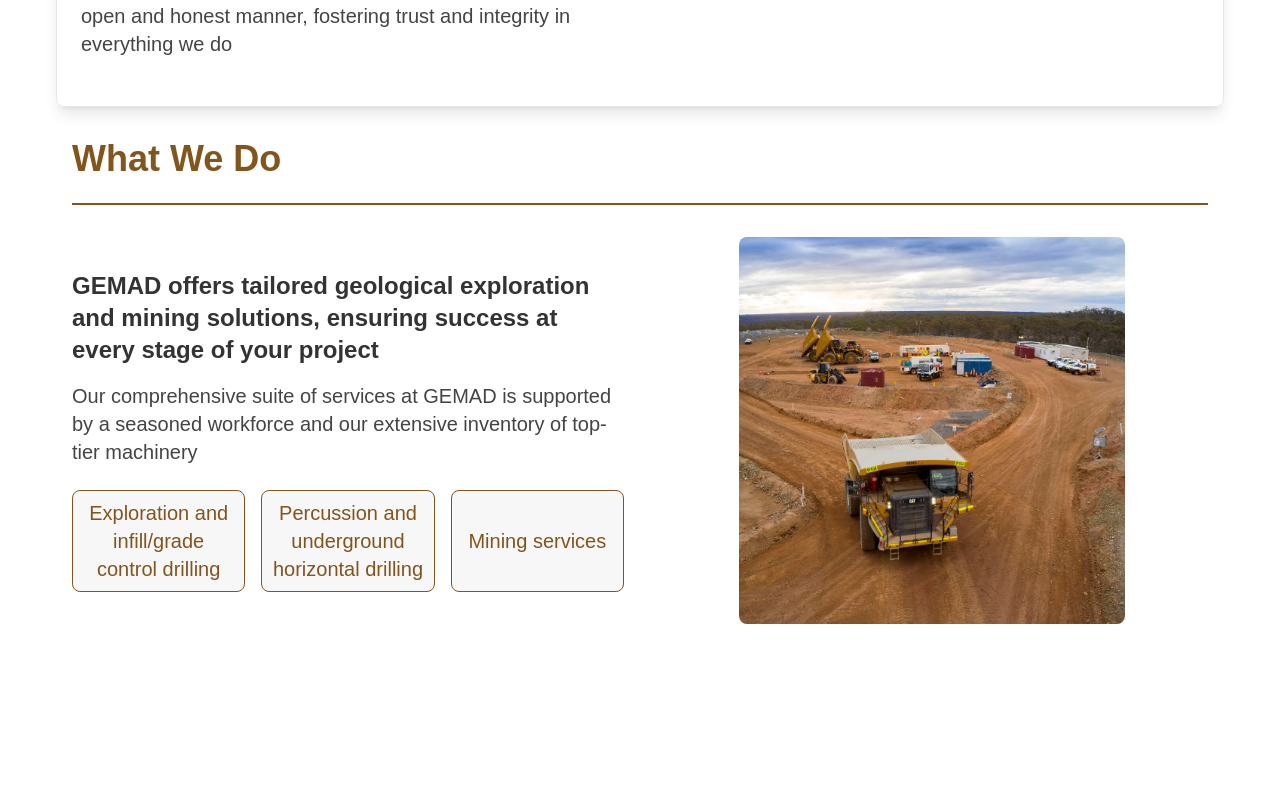
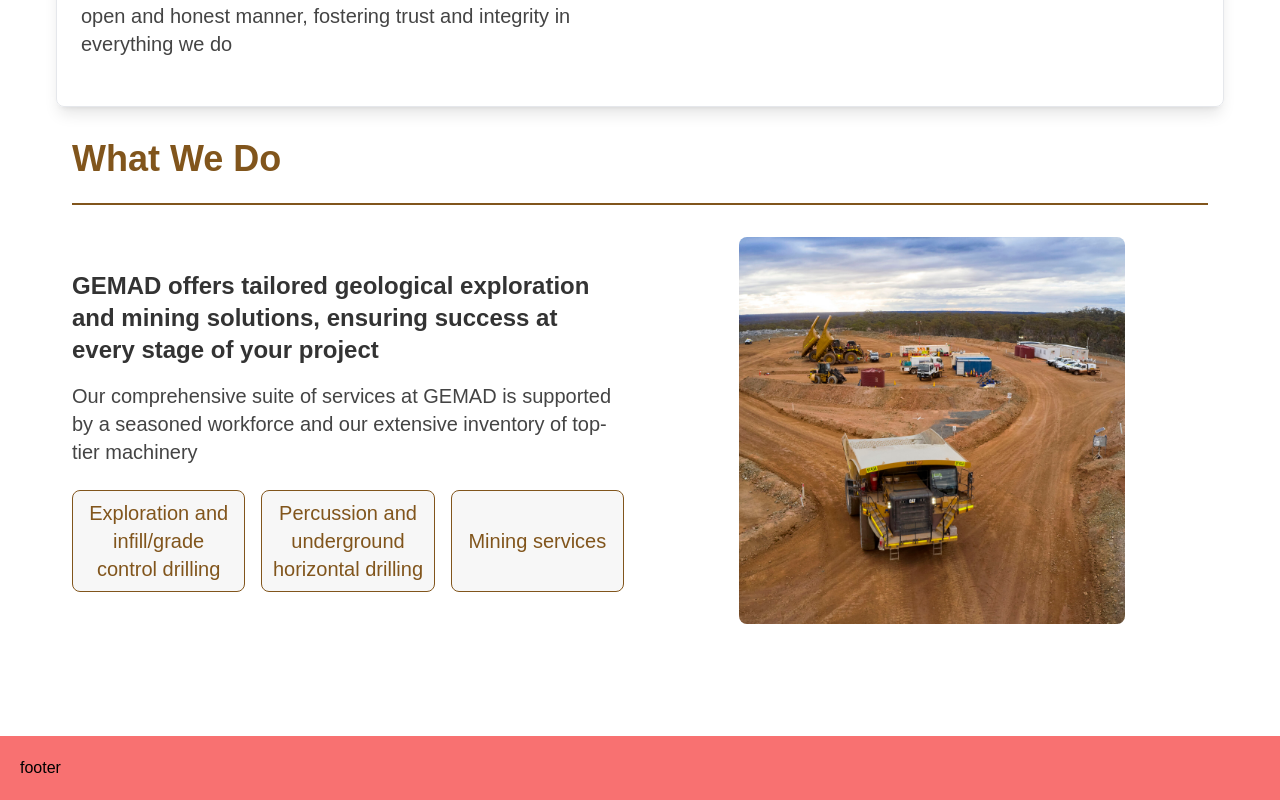
Before and after one commit to munashex/gemad, a React (Vite) app: page / in a window 1280 px wide. Shown: the part 1847-2647 px from the top of the page. Before the commit the page ends 2583 px from the top, so only its background shows below. Built offline with nearby package versions, Linux system fonts and the light colour scheme; what tailwindcss-animated would draw is missing.

Commit message:
fixing overview page

```diff
--- a/src/App.jsx
+++ b/src/App.jsx
@@ -1,26 +1,28 @@
-import {BrowserRouter, Routes, Route} from 'react-router-dom'
-import Navbar from '././components/Navbar/Navbar'
-import Home from '././Pages/Home/Home'
-import About from './Pages/About'
-import Services from './Pages/Services'
-import Clients from './Pages/Clients'
-import Contact from './Pages/Contact'
-
+import React from 'react';
+import { BrowserRouter, Routes, Route } from 'react-router-dom';
+import Navbar from './components/Navbar/Navbar';
+import Home from './Pages/Home/Home';
+import About from './Pages/About';
+import Services from './Pages/Services';
+import Clients from './Pages/Clients';
+import Contact from './Pages/Contact';
+import Footer from './components/Footer/Footer';
 
 const App = () => {
-
   return (
     <BrowserRouter>
-     <Navbar/>
-     <Routes>
-      <Route path="/" element={<Home/>}/>
-      <Route path="/about" element={<About/>}/>
-      <Route path="/services" element={<Services/>} />
-      <Route path="/clients" element={<Clients/>}/>
-      <Route path="/contact" element={<Contact/>}/>
-     </Routes>
+      <div>
+        <Navbar />
+        <Routes>
+          <Route path="/" element={<Home />} />
+          <Route path="/about" element={<About />} />
+          <Route path="/services" element={<Services />} />
+          <Route path="/clients" element={<Clients />} />
+          <Route path="/contact" element={<Contact />} />
+        </Routes>
+      </div>
     </BrowserRouter>
-  )
-}
+  );
+};
 
-export default App
+export default App;
--- a/src/Pages/Home/Home.jsx
+++ b/src/Pages/Home/Home.jsx
@@ -4,13 +4,14 @@ import { MdArrowForwardIos } from "react-icons/md";
 import 'slick-carousel/slick/slick.css';
 import 'slick-carousel/slick/slick-theme.css';
 
-import scroll from '../../assets/scroll.jpg';
+
 import scroll1 from '../../assets/scroll1.jpg';
 import scroll3 from '../../assets/scroll3.jpg';
 import whatwedo from '../../assets/whatwedo.png'
 import whoweare from '../../assets/whoweare.png'
 import inquiry from '../../assets/inquiry.png'
 import Overview from '../Overview';
+import Footer from '../../components/Footer/Footer';
 
 
 const Home = () => {
@@ -76,8 +77,8 @@ const Home = () => {
           </div>
         </div>
 
-        <div className="absolute top-[19rem] m-2 md:m-5 mx-4 md:mx-9 lg:mx-14">
-          <div className="grid grid-cols-1 md:grid-cols-3 gap-y-7 gap-x-7">
+        <div className="absolute top-[19rem]">
+          <div className="grid grid-cols-1 md:grid-cols-3 gap-y-7 gap-x-7 m-2 md:m-5 mx-4 md:mx-9 lg:mx-14">
             {getToKnowAboutGemad.map((item, index) => (
               <div key={index} className="animate-fade-right animate-delay-[2000ms] animate-duration-[1000ms] bg-[#05174e] shadow-lg p-5 space-y-4 rounded-lg">
                 <img src={item.image} alt={item.name}
@@ -95,6 +96,7 @@ const Home = () => {
           </div>
 
           <Overview/>
+          <Footer/>
         </div>
       </div>
     </div>
--- a/src/Pages/Overview.jsx
+++ b/src/Pages/Overview.jsx
@@ -2,9 +2,10 @@ import React from 'react';
 import { whatwedo } from '../data/homeData';
 import gemadOverview from '.././assets/gemadOverview.jpg';
 
+
 function Overview() {
   return (
-    <div className="my-[3rem] md:my-[5rem]">
+    <div className="my-[3rem] md:my-[5rem] m-2 md:m-5 mx-4 md:mx-9 lg:mx-14">
       <div className="shadow-lg p-3 lg:p-6 border rounded-lg">
       <h1 className="text-xl md:text-2xl lg:text-4xl text-center mx-0 lg:mx-12  font-bold text-[#333] ">
         GEMAD merges geological exploration, mining, and drilling, serving Mpumalanga's coal industry with expert consulting since 2015
@@ -49,6 +50,7 @@ function Overview() {
 
 </div>
 </div>
+
   );
 }
 
--- a/src/components/Footer/Footer.jsx
+++ b/src/components/Footer/Footer.jsx
@@ -1,7 +1,9 @@
+
+
 const Footer = () => {
 
     return (
-        <div>
+        <div className="w-[100%] bg-red-400 p-2 md:p-5">
             <h1>footer</h1>
         </div>
     )
```
